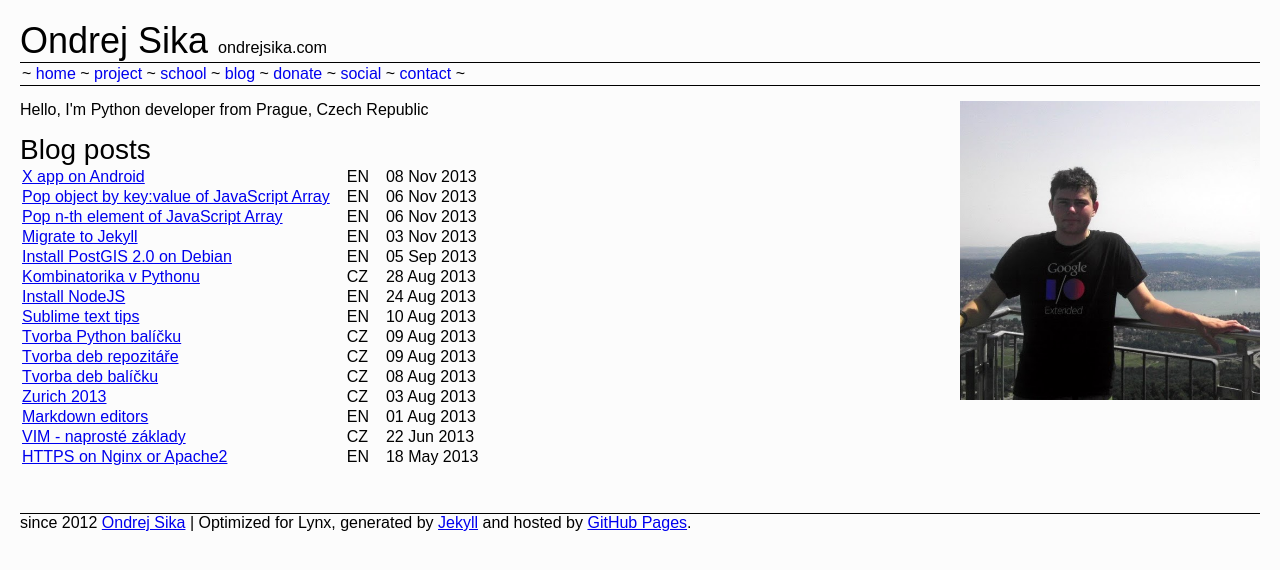
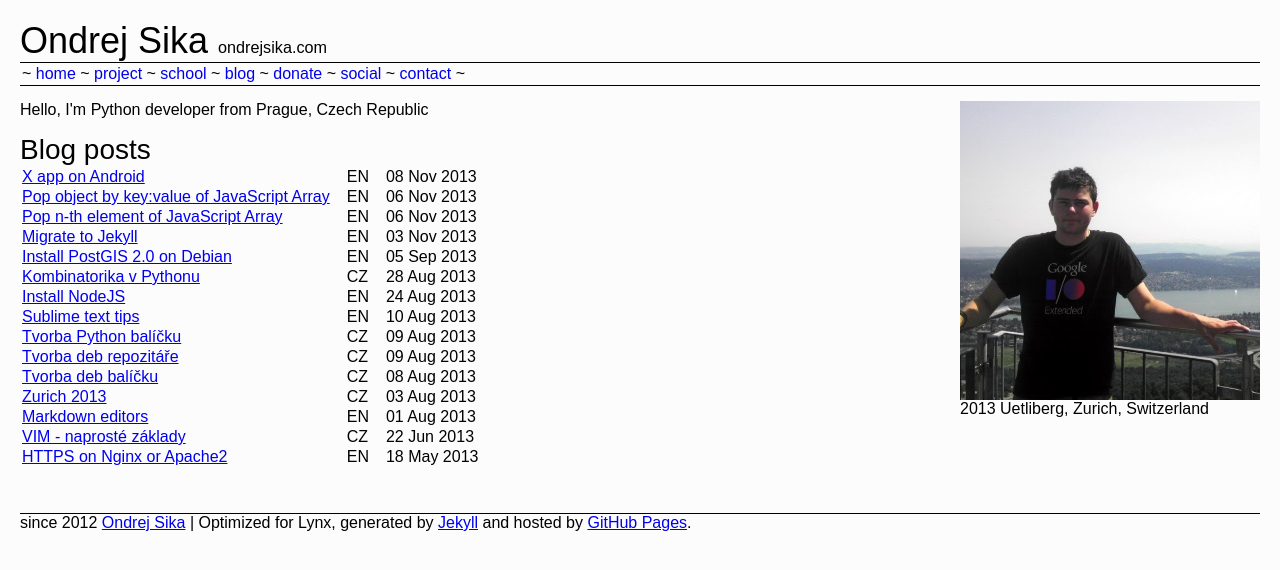
Before and after one commit to ondrejsika/ondrejsika.com, a Jekyll site: the page built from index.html, in a window 1280 px wide. Shown: the top 570 px of the page. Built offline with Jekyll 4.4.1, drawn with Linux system fonts in a browser that asks for light colours; Markdown is read by kramdown in place of the engine named in the settings; comment, search, counter and statistics services are not loaded.

Commit message:
add alt to img on homepage

```diff
--- a/index.html
+++ b/index.html
@@ -21,7 +21,8 @@
     </div>
 
     <div style="float:right;">
-        <img src="/static/content/profile-zurich.jpg" style="width:300px;">
+        <img src="/static/content/profile-zurich.jpg" alt="Me at Uetliberg, Zurich, Switzerland" style="width:300px;">
+        <p>2013 Uetliberg, Zurich, Switzerland</p>
     </div>
 </div>
 <div style="clear:both;"></div>
```
